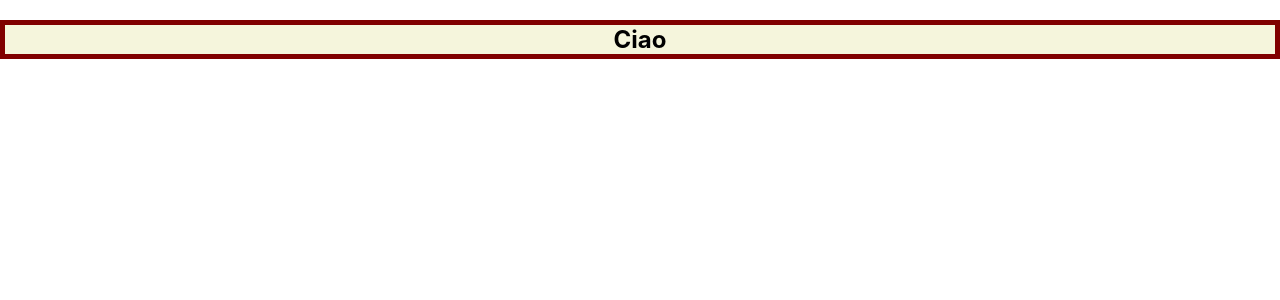
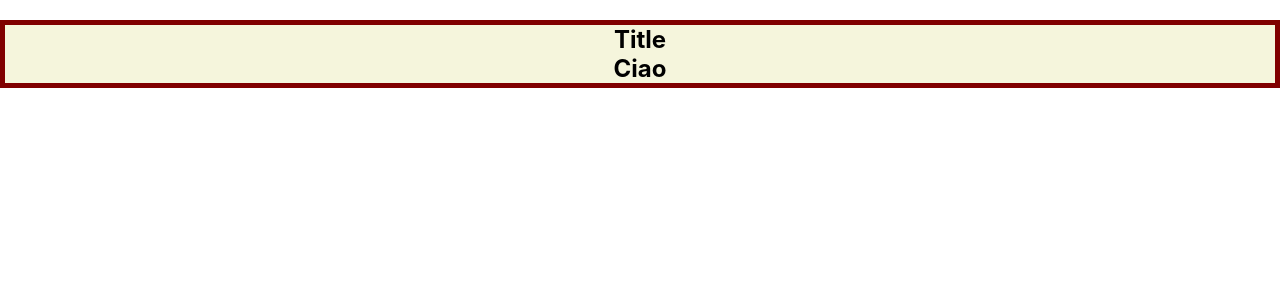
Before and after one commit to Edoardo-Longo/Esercizi-React, a React (Create React App) app in the folder my-app/: page / in a window 1280 px wide. Shown: the top 300 px of the page. Built offline with nearby package versions, Linux system fonts and the light colour scheme.

Commit message:
Esercizio 3

```diff
--- a/my-app/src/App.js
+++ b/my-app/src/App.js
@@ -4,7 +4,7 @@ import Container from './Container';
 function App() {
   return (
     <div className="App">
-      <Container>
+      <Container title='Title'>
         Ciao
         </Container>
     </div>
--- a/my-app/src/Container.js
+++ b/my-app/src/Container.js
@@ -4,6 +4,7 @@ class Container extends React.Component{
     render(){
         return(
             <h2 className="container">
+                <div className='container-title'>{this.props.title}</div>
                 {this.props.children}
             </h2>
         )
```
